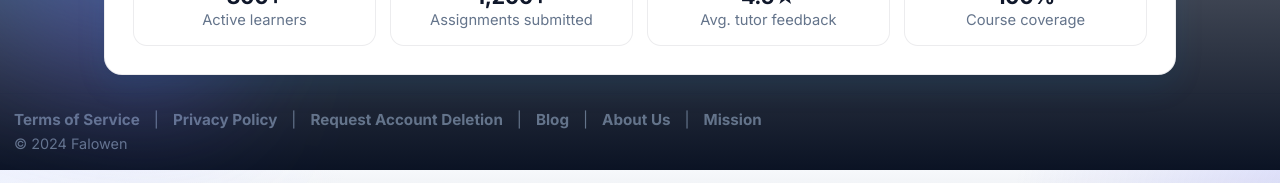
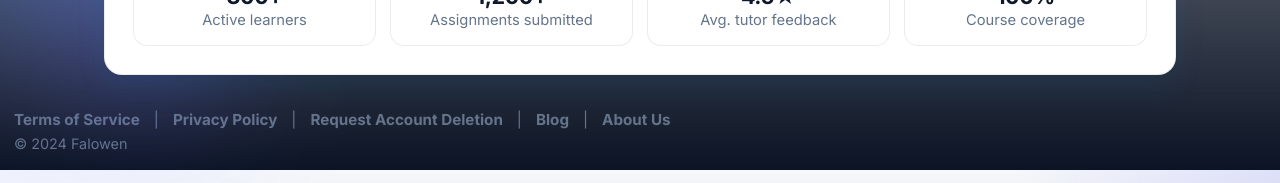
Before and after one commit to learngermanghana/a1spreche, a Python web app: template templates/falowen_login.html in a window 1280 px wide. Shown: the part 630-813 px from the top of the page. Run offline with Jinja, Linux system fonts and the light colour scheme; the template is opened without the code that fills it, so the values that code supplies are empty.

Commit message:
Remove Mission link from login footer

```diff
--- a/templates/falowen_login.html
+++ b/templates/falowen_login.html
@@ -146,8 +146,7 @@
       <a href="https://register.falowen.app/#privacy-policy" target="_blank">Privacy Policy</a> |
       <a href="https://script.google.com/macros/s/AKfycbwXrfiuKl65Va_B2Nr4dFnyLRW5z6wT5kAbCj6cNl1JxdOzWVKT_ZMwdh2pN_dbdFoy/exec" target="_blank">Request Account Deletion</a> |
       <a href="https://blog.falowen.app" target="_blank">Blog</a> |
-      <a href="https://register.falowen.app/#about-us" target="_blank">About Us</a> |
-      <a href="https://register.falowen.app/#mission" target="_blank">Mission</a>
+      <a href="https://register.falowen.app/#about-us" target="_blank">About Us</a>
     </div>
     <div style="margin-top:6px;font-size:.9rem;">© 2024 Falowen</div>
   </footer>
```
